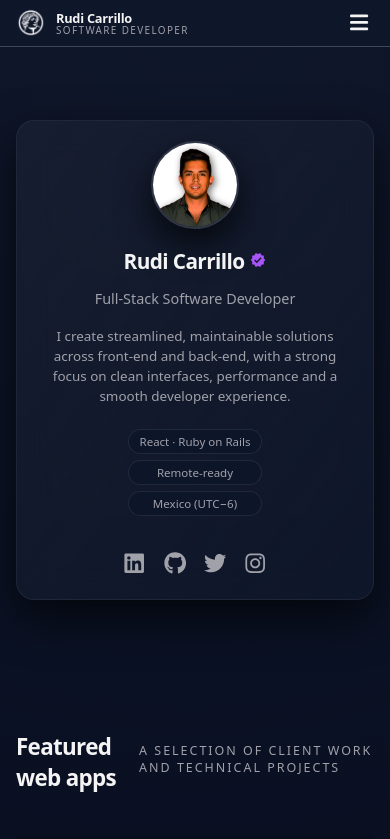
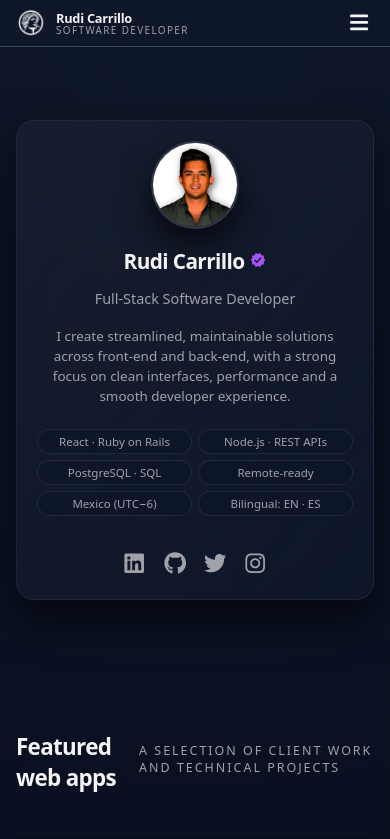
Before and after one commit to rudicarrilloypr/rc-portafolio, a React (Create React App) app: page / in a window 390 px wide. Shown: the top 839 px of the page. Built offline with nearby package versions, Linux system fonts and the light colour scheme.

Commit message:
Add chips to home

```diff
--- a/src/components/Portfolio/Portfolio.jsx
+++ b/src/components/Portfolio/Portfolio.jsx
@@ -31,8 +31,11 @@ function Portfolio() {
 
           <div className="chip-row">
             <span className="chip">React · Ruby on Rails</span>
+            <span className="chip">Node.js · REST APIs</span>
+            <span className="chip">PostgreSQL · SQL</span>
             <span className="chip">Remote-ready</span>
             <span className="chip">Mexico (UTC−6)</span>
+            <span className="chip">Bilingual: EN · ES</span>
           </div>
 
           <div className={styles.socialLinks}>
--- a/src/components/Portfolio/portfolio.module.css
+++ b/src/components/Portfolio/portfolio.module.css
@@ -61,7 +61,7 @@
 
 /* ---- CHIPS (override global .chip-row para que se vea bien aquí) ---- */
 
-/* Desktop / base: fila centrada con wrap si hace falta */
+/* Base / desktop: fila centrada, con wrap */
 :global(.chip-row) {
   display: flex;
   flex-wrap: wrap;
@@ -70,7 +70,7 @@
   margin-top: 14px;
 }
 
-/* Ajustamos las chip para que el contenido quede bien centrado */
+/* Aseguramos centrado de contenido dentro de cada chip */
 :global(.chip-row .chip) {
   display: inline-flex;
   align-items: center;
@@ -115,16 +115,16 @@
     font-size: 0.84rem;
   }
 
-  /* En mobile: las 3 chips apiladas, mismo ancho */
+  /* Mobile: grid “fluido” de chips en 2 columnas aprox */
   :global(.chip-row) {
-    max-width: 320px;
+    max-width: 360px;
     margin-inline: auto;
-    flex-direction: column;
-    align-items: stretch;
+    justify-content: center;
   }
 
   :global(.chip-row .chip) {
-    width: 100%;
+    flex: 1 1 calc(50% - 6px);
+    min-width: 0;
     justify-content: center;
   }
 }
```
